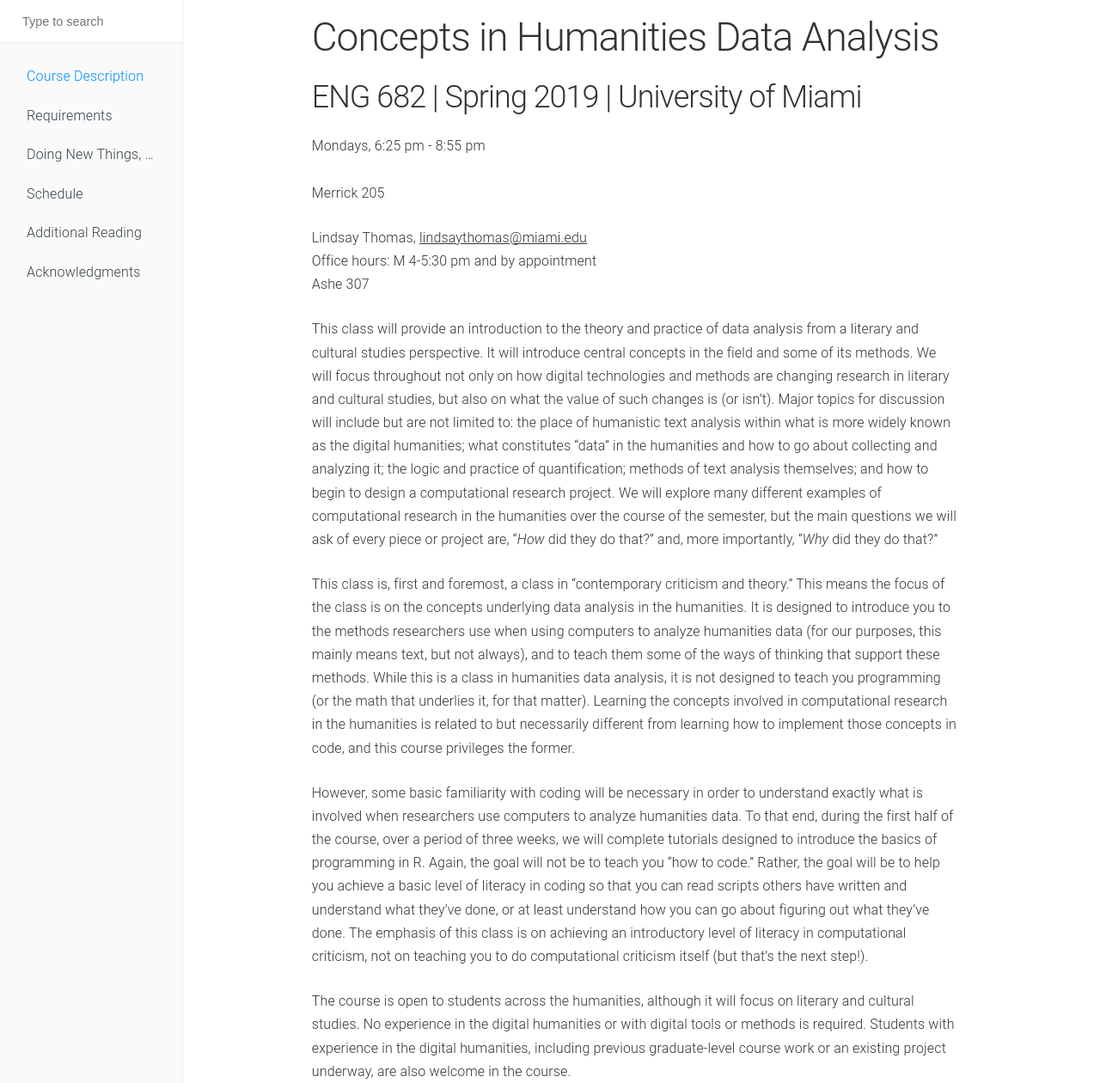
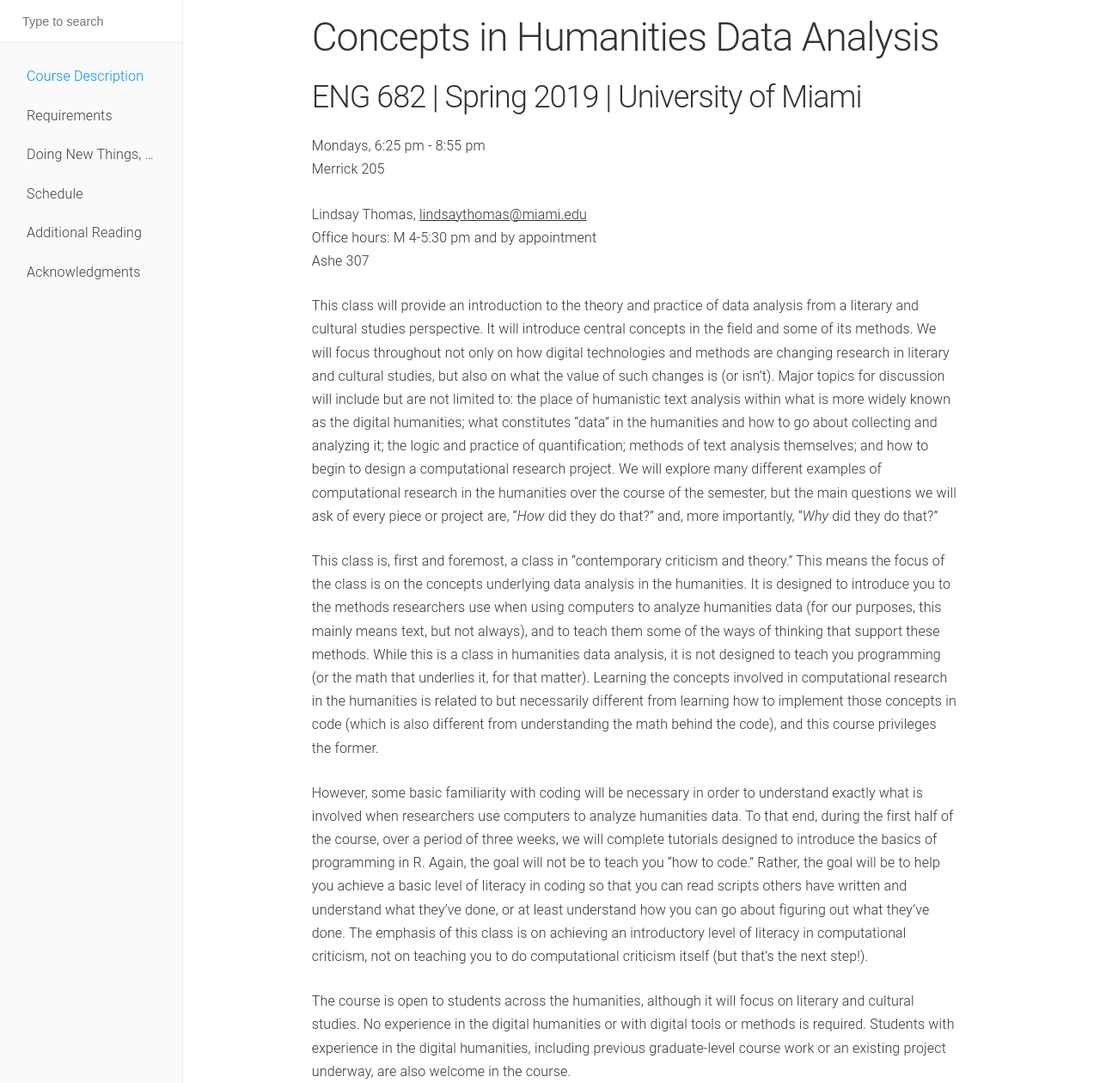
Before and after one commit to lcthomas/eng682s19, a Jekyll site: the page built from index.md, in a window 1280 px wide. Shown: the whole page at 86% size. Built offline with Jekyll 4.4.1, drawn with Linux system fonts in a browser that asks for light colours.

Commit message:
description edit

```diff
--- a/index.md
+++ b/index.md
@@ -14,7 +14,7 @@ Ashe 307
 
 This class will provide an introduction to the theory and practice of data analysis from a literary and cultural studies perspective. It will introduce central concepts in the field and some of its methods. We will focus throughout not only on how digital technologies and methods are changing research in literary and cultural studies, but also on what the value of such changes is (or isn’t). Major topics for discussion will include but are not limited to: the place of humanistic text analysis within what is more widely known as the digital humanities; what constitutes “data” in the humanities and how to go about collecting and analyzing it; the logic and practice of quantification; methods of text analysis themselves; and how to begin to design a computational research project. We will explore many different examples of computational research in the humanities over the course of the semester, but the main questions we will ask of every piece or project are, "_How_ did they do that?" and, more importantly, "_Why_ did they do that?"
 
-This class is, first and foremost, a class in "contemporary criticism and theory." This means the focus of the class is on the concepts underlying data analysis in the humanities. It is designed to introduce you to the methods researchers use when using computers to analyze humanities data (for our purposes, this mainly means text, but not always), and to teach them some of the ways of thinking that support these methods. While this is a class in humanities data analysis, it is not designed to teach you programming (or the math that underlies it, for that matter). Learning the concepts involved in computational research in the humanities is related to but necessarily different from learning how to implement those concepts in code, and this course privileges the former.
+This class is, first and foremost, a class in "contemporary criticism and theory." This means the focus of the class is on the concepts underlying data analysis in the humanities. It is designed to introduce you to the methods researchers use when using computers to analyze humanities data (for our purposes, this mainly means text, but not always), and to teach them some of the ways of thinking that support these methods. While this is a class in humanities data analysis, it is not designed to teach you programming (or the math that underlies it, for that matter). Learning the concepts involved in computational research in the humanities is related to but necessarily different from learning how to implement those concepts in code (which is also different from understanding the math behind the code), and this course privileges the former.
 
 However, some basic familiarity with coding will be necessary in order to understand exactly what is involved when researchers use computers to analyze humanities data. To that end, during the first half of the course, over a period of three weeks, we will complete tutorials designed to introduce the basics of programming in R. Again, the goal will not be to teach you "how to code." Rather, the goal will be to help you achieve a basic level of literacy in coding so that you can read scripts others have written and understand what they've done, or at least understand how you can go about figuring out what they've done. The emphasis of this class is on achieving an introductory level of literacy in computational criticism, not on teaching you to do computational criticism itself (but that's the next step!).
 
```
